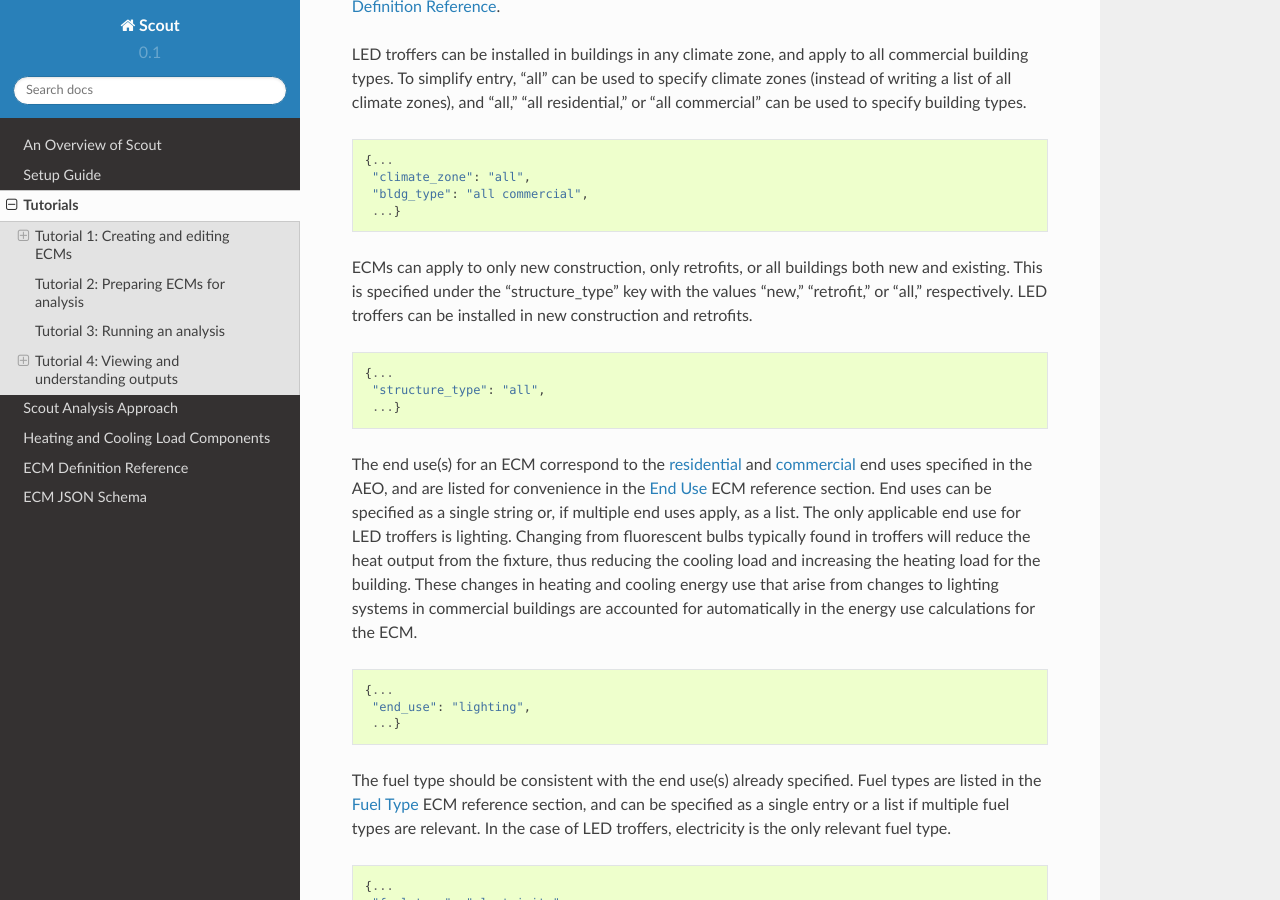
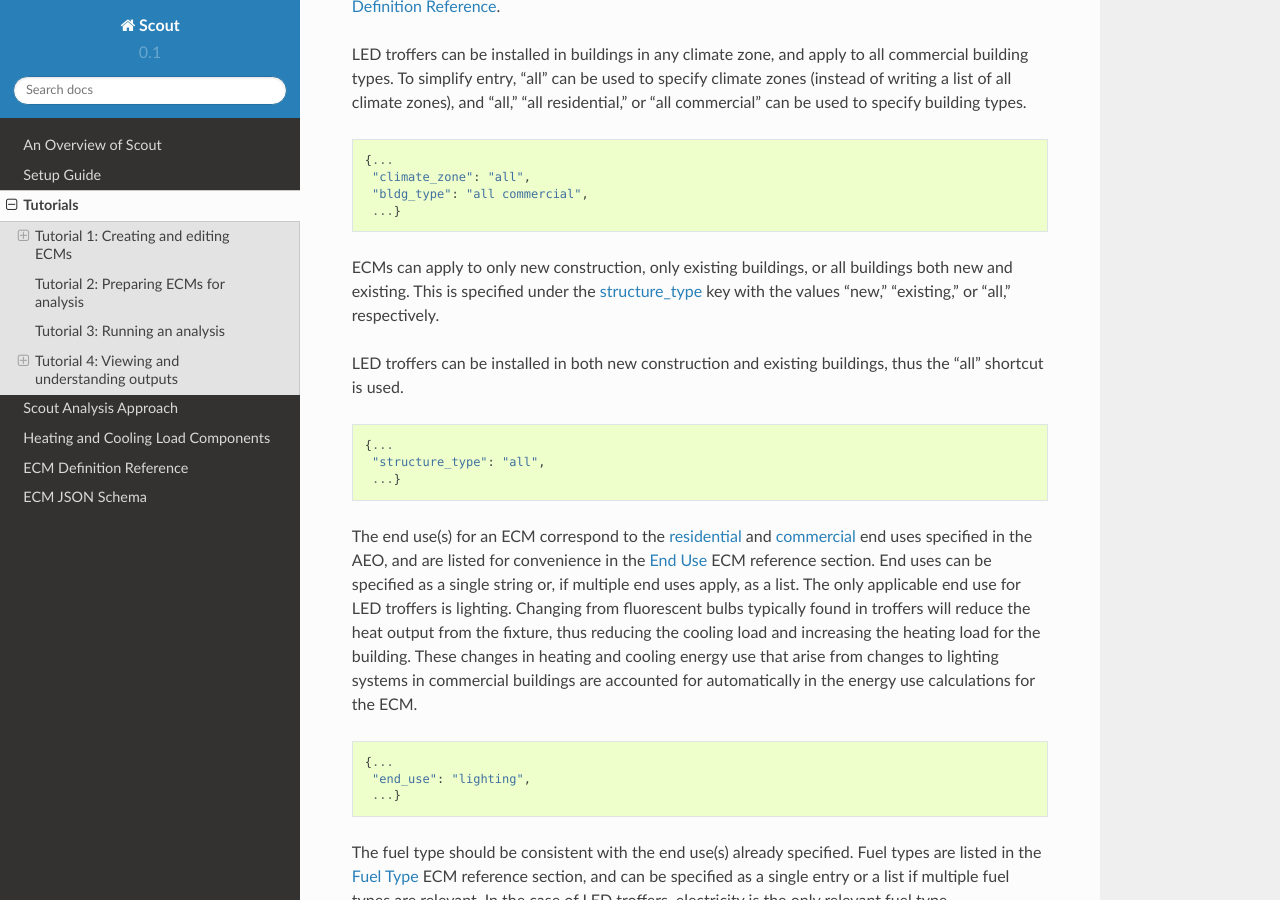
Before and after one commit to trynthink/scout, a Sphinx documentation site: the page built from docs/tutorials.rst, in a window 1280 px wide and 900 px high, scrolled down 2458 px. Built offline with Sphinx 7.4.7 and the Read the Docs theme 2.0.0, drawn with Linux system fonts in a browser that asks for light colours.

Commit message:
Correct valid structure_type entries
Correct the various sections that state the valid ECM structure_type values.

```diff
--- a/docs/ecm_reference.rst
+++ b/docs/ecm_reference.rst
@@ -59,7 +59,7 @@ Building Type
 Structure Type
 ~~~~~~~~~~~~~~
 
-new, existing
+new, existing; all
 
 .. _ecm-baseline_fuel-type:
 
--- a/docs/ecm_schema.rst
+++ b/docs/ecm_schema.rst
@@ -65,7 +65,7 @@ structure_type
 * **Children:** none
 * **Type:** string, list
 
-The structure type indicates whether the technology described by the ECM is suitable for application in new construction, completed/existing buildings, or both. :ref:`Valid structure types <ecm-baseline_structure-type>` are limited to ``new``, ``existing``, or a list with both structure types. ::
+The structure type indicates whether the technology described by the ECM is suitable for application in new construction, completed/existing buildings, or both. :ref:`Valid structure types <ecm-baseline_structure-type>` are  ``new``, ``existing``, or ``all``, respectively. ::
 
    {...
     "structure_type": "new",
--- a/docs/tutorials.rst
+++ b/docs/tutorials.rst
@@ -96,7 +96,9 @@ LED troffers can be installed in buildings in any climate zone, and apply to all
     "bldg_type": "all commercial",
     ...}
 
-ECMs can apply to only new construction, only retrofits, or all buildings both new and existing. This is specified under the "structure_type" key with the values "new," "retrofit," or "all," respectively. LED troffers can be installed in new construction and retrofits. ::
+ECMs can apply to only new construction, only existing buildings, or all buildings both new and existing. This is specified under the :ref:`json-structure_type` key with the values "new," "existing," or "all," respectively.
+
+LED troffers can be installed in both new construction and existing buildings, thus the "all" shortcut is used. ::
 
    {...
     "structure_type": "all",
```
